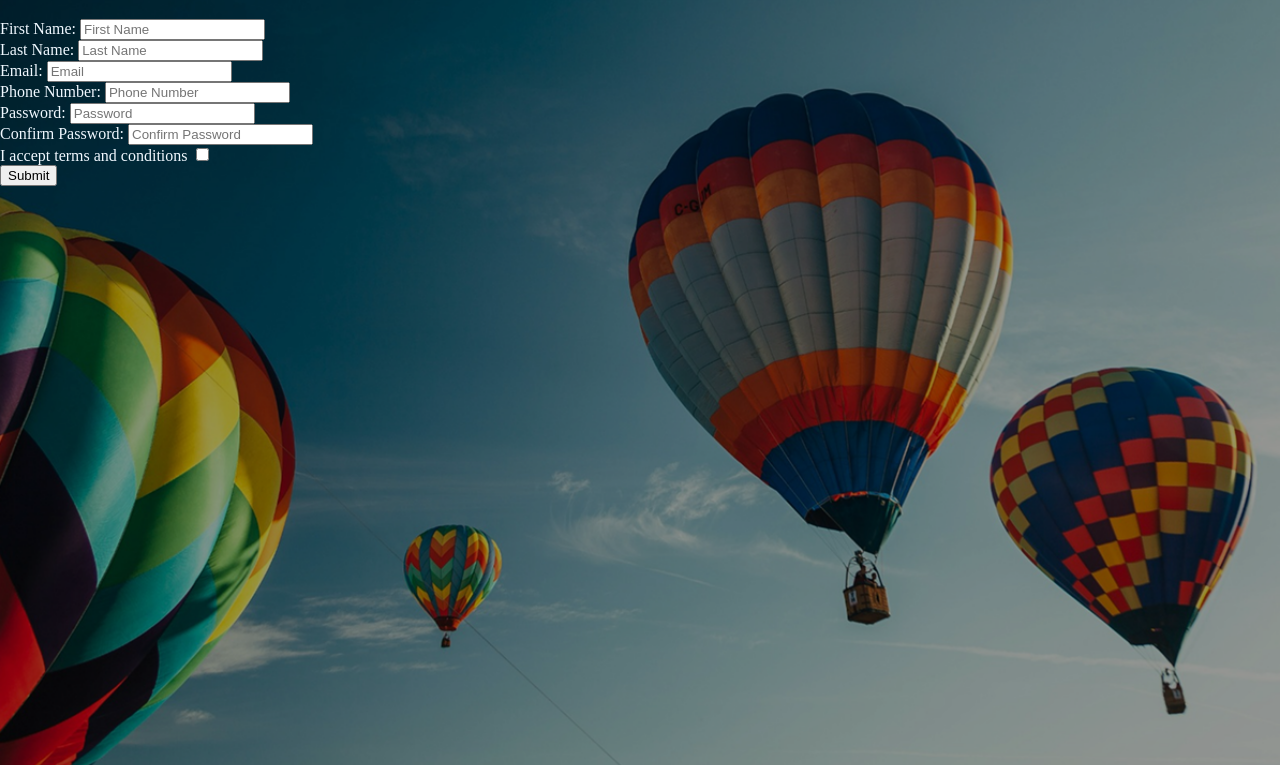
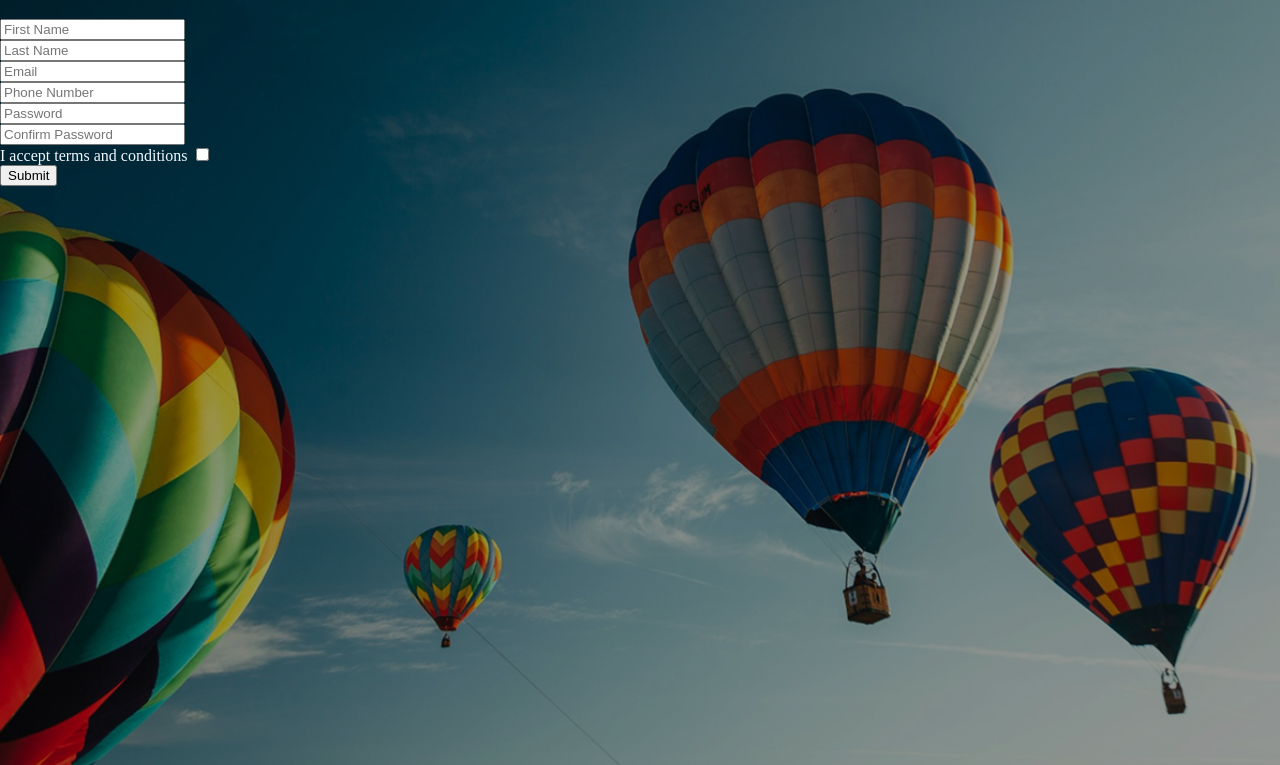
Before and after one commit to patel-vansh1607/html-forms, a plain HTML site: page index.html in a window 1280 px wide. Shown: the part 56-821 px from the top of the page. Drawn offline with Linux system fonts and the light colour scheme.

Commit message:
removed labels

```diff
--- a/index.html
+++ b/index.html
@@ -11,27 +11,27 @@
     <h1>Welcome to Our Platform!</h1>
     <div id="con1">
         <div>
-            <label for="firstName">First Name:</label>
+            <label for="firstName"></label>
             <input id="firstName" name="firstName" type="text" placeholder="First Name" required>
         </div>
         <div>
-            <label for="lastName">Last Name:</label>
+            <label for="lastName"></label>
             <input id="lastName" name="lastName" type="text" placeholder="Last Name" required>
         </div>
         <div>
-            <label for="email">Email:</label>
+            <label for="email"></label>
             <input id="email" name="email" type="email" placeholder="Email" required>
         </div>
         <div>
-            <label for="phoneNumber">Phone Number:</label>
+            <label for="phoneNumber"></label>
             <input id="phoneNumber" name="phoneNumber" type="number" placeholder="Phone Number" required>
         </div>
         <div>
-            <label for="password">Password:</label>
+            <label for="password"></label>
             <input id="password" name="password" type="password" placeholder="Password" required>
         </div>
         <div>
-            <label for="confirmPassword">Confirm Password: </label>
+            <label for="confirmPassword"> </label>
             <input id="confirmPassword" name="confirmPassword" type="password" placeholder="Confirm Password" required>
         </div>
         <div>
```
